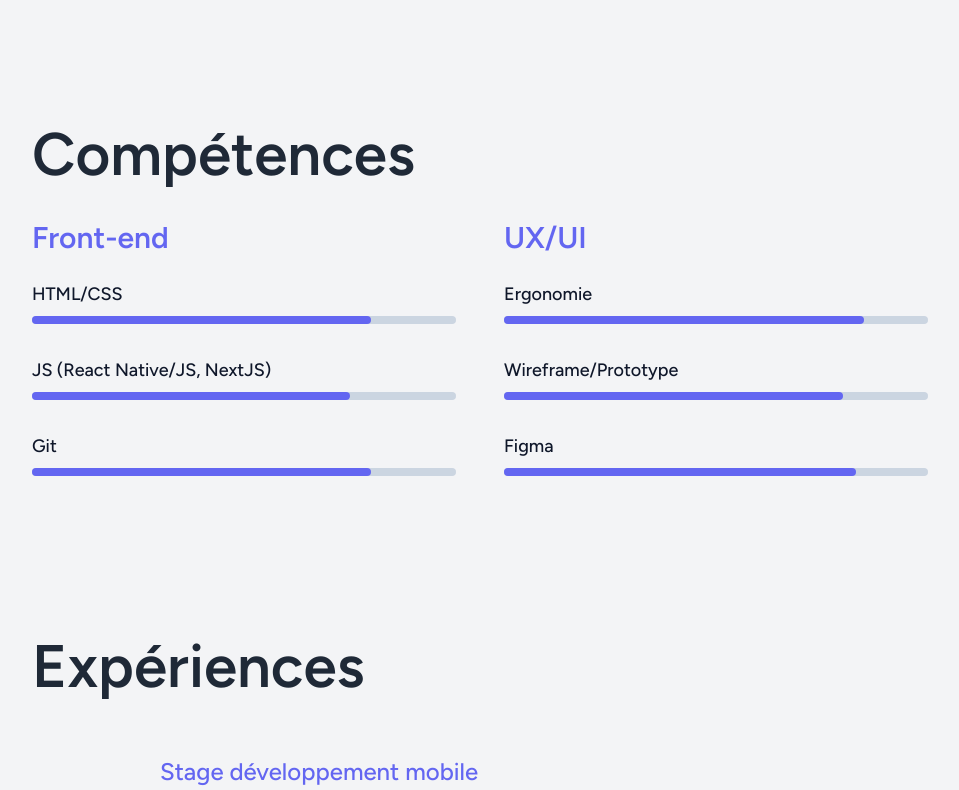
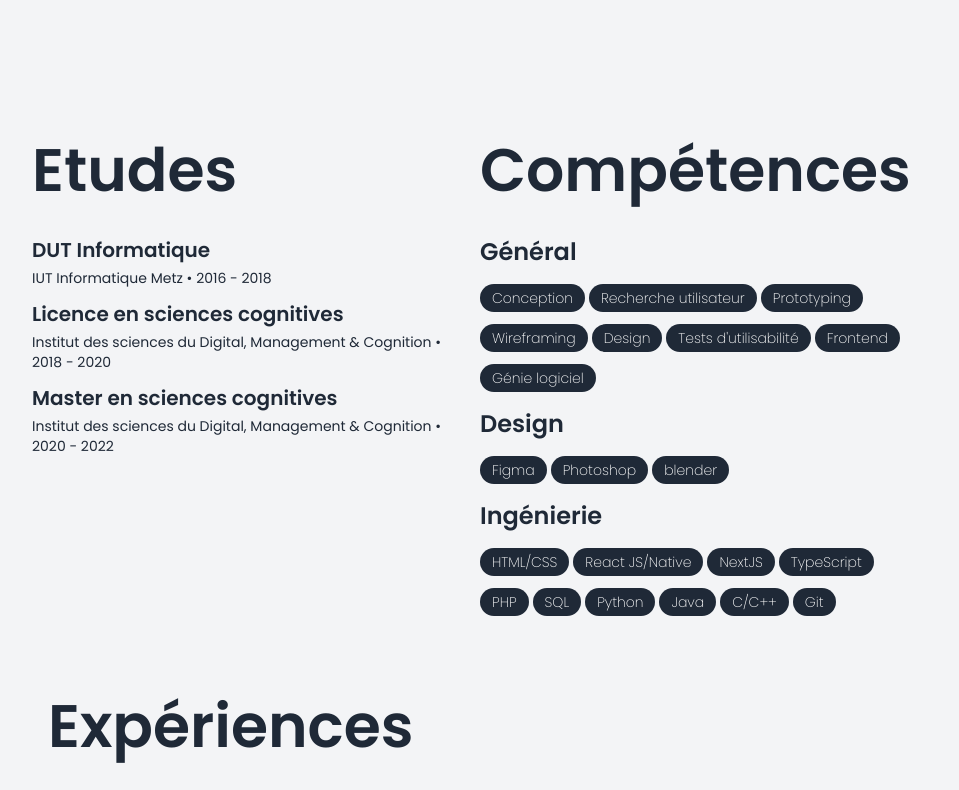
Before and after one commit to Kaohiso/portfolio-nextjs, a Next.js app: page / in a window 1280 px wide. Shown: the part 2100-2890 px from the top of the page, without its empty margins (160-1119 px from the left). Built offline with nearby package versions, Linux system fonts and the light colour scheme; a web font is replaced by a local one.

Commit message:
MAJOR CHANGES: Replacement of services by skills - studies & reorganisation of responsive to manage it from the most parent index.ts & clean code (removal of repetitive and useless div/classname)

```diff
--- a/src/app/components/index.ts
+++ b/src/app/components/index.ts
@@ -3,7 +3,7 @@ import Services from "./sections/Services";
 import Experience from "./sections/experience";
 import Contact from "./sections/contact";
 import Portfolio from "./sections/portfolio";
-import Skills from "./sections/skills";
+import Formation from "./sections/skills";
 import Footer from "./sections/footer";
 import Welcome from "./sections/welcome";
 import About from "./sections/about";
@@ -16,6 +16,6 @@ export {
   Experience,
   Contact,
   Portfolio,
-  Skills,
+  Formation,
   Footer,
 };
--- a/src/app/components/sections/about/index.tsx
+++ b/src/app/components/sections/about/index.tsx
@@ -4,8 +4,8 @@ import "./About.css";
 
 export default function About() {
   return (
-    <section className="h-auto py-20 mx-4">
-      <div className="max-w-4xl mx-4 md:mx-16 lg:mx-auto flex flex-col">
+    <section className="h-screen py-20 mx-4">
+      <div className="flex flex-col">
         <div className="space-y-4">
           <div className="space-y-4">
             <h2 className="text-5xl font-semibold">
@@ -29,13 +29,6 @@ export default function About() {
             </p>
           </div>
         </div>
-        <Image
-          className=""
-          src={"/img/abstract.png"}
-          width={"400"}
-          height={"400"}
-          alt=""
-        />
       </div>
     </section>
   );
--- a/src/app/components/sections/contact/index.tsx
+++ b/src/app/components/sections/contact/index.tsx
@@ -1,18 +1,9 @@
 import React from "react";
-import { MapPinIcon } from "@heroicons/react/24/outline";
 
 export default function Contact() {
   return (
-    <div className="pb-20 mx-4">
-      <div className="h-full py-16">
-        {/**LOCALISATION */}
-        <div className="max-w-4xl mx-auto text-gray-800 p-4">
-          <h1 className="text-6xl font-semibold mb-9">
-            Prenez contact avec moi
-          </h1>
-        </div>
-        {/**MESSAGE */}
-        <div className="max-w-4xl mx-auto p-4">
+    <div className="h-full py-20 text-gray-800 ">
+      <h1 className="text-6xl font-semibold mb-9">Prenez contact avec moi</h1>
       <h2 className="text-xl text-gray-600 font-semibold mb-4 ">
         Envoyer un message
       </h2>
@@ -69,7 +60,5 @@ export default function Contact() {
         </form>
       </div>
     </div>
-      </div>
-    </div>
   );
 }
--- a/src/app/components/sections/experience/index.tsx
+++ b/src/app/components/sections/experience/index.tsx
@@ -2,11 +2,8 @@ import React from "react";
 
 export default function Experience() {
   return (
-    <section className="flex flex-col justify-center py-20 mx-4">
-      <div className="max-w-4xl mx-auto">
-        <h1 className="text-6xl text-gray-800 font-semibold mb-9">
-          Expériences
-        </h1>
+    <section className="flex flex-col justify-center pt-20 mx-4">
+      <h1 className="text-6xl text-gray-800 font-semibold mb-9">Expériences</h1>
       <div className="relative pl-8 sm:pl-32 py-6 group">
         <div className="font-caveat font-medium text-2xl text-indigo-500 mb-1 sm:mb-0">
           Stage développement mobile
@@ -54,8 +51,8 @@ export default function Experience() {
         <div className="text-gray-500">
           <ul>
             <li>
-                Création d'un tableau de bord mobile dédié à la visualisation
-                des budgets des équipes institutaires
+              Création d'un tableau de bord mobile dédié à la visualisation des
+              budgets des équipes institutaires
             </li>
             <li>
               Conduction de tests utilisateurs pour assurer une convivialité
@@ -66,8 +63,8 @@ export default function Experience() {
               pour la gestion des données
             </li>
             <li>
-                Utilisation de React Native avec des React Hooks et intégration
-                de Redux pour le développement front-end
+              Utilisation de React Native avec des React Hooks et intégration de
+              Redux pour le développement front-end
             </li>
             <li>
               Élaboration et rédaction minutieuse d'un cahier des charges
@@ -96,8 +93,8 @@ export default function Experience() {
               synergie optimale
             </li>
             <li>
-                Engagement dans des dialogues approfondis avec les clients afin
-                de saisir pleinement l'essence des projets
+              Engagement dans des dialogues approfondis avec les clients afin de
+              saisir pleinement l'essence des projets
             </li>
             <li>
               Mise en œuvre des 5 phases essentielles de l'UX : exploration,
@@ -134,7 +131,6 @@ export default function Experience() {
           </ul>
         </div>
       </div>
-      </div>
     </section>
   );
-};
+}
--- a/src/app/components/sections/portfolio/index.tsx
+++ b/src/app/components/sections/portfolio/index.tsx
@@ -44,8 +44,7 @@ export default function Portfolio() {
       : images.filter((image) => image.tag === selectedTag);
 
   return (
-    <section className="py-20 mx-4">
-      <div className="max-w-4xl mx-auto text-gray-800 p-4">
+    <section className="pt-20 text-gray-800">
       <h1 className="text-6xl font-semibold mb-9">Portfolio</h1>
       <div className="flex space-x-4 mb-4">
         {tags.map((tag) => (
@@ -65,18 +64,11 @@ export default function Portfolio() {
       </div>
       <Masonry columns={3} spacing={2}>
         {filteredImages.map((image) => (
-            <motion.div
-              key={image.id}
-              whileHover={{ scale: 1.1 }}
-            >
-              <img
-                src={image.src}
-                alt={image.title}
-              />
+          <motion.div key={image.id} whileHover={{ scale: 1.1 }}>
+            <img src={image.src} alt={image.title} />
           </motion.div>
         ))}
       </Masonry>
-      </div>
     </section>
   );
-};
+}
--- /dev/null
+++ b/src/app/components/sections/skills/Study.tsx
@@ -0,0 +1,51 @@
+import React from "react";
+
+export default function Study() {
+  interface EducationItem {
+    date: string;
+    school: string;
+    degree: string;
+  }
+
+  interface EducationItems {
+    data: EducationItem[];
+  }
+
+  const educationData: EducationItem[] = [
+    {
+      date: "2016 - 2018",
+      school: "IUT Informatique Metz",
+      degree: "DUT Informatique",
+    },
+    {
+      date: "2018 - 2020",
+      school: "Institut des sciences du Digital, Management & Cognition",
+      degree: "Licence en sciences cognitives",
+    },
+    {
+      date: "2020 - 2022",
+      school: "Institut des sciences du Digital, Management & Cognition",
+      degree: "Master en sciences cognitives",
+    },
+  ];
+
+  function StudySection({ data }: EducationItems) {
+    return (
+      <div className="space-y-3 pr-5">
+        {data.map((educationItem: EducationItem) => (
+          <div>
+            <div className="text-xl font-semibold mb-1">{educationItem.degree}</div>
+            <div className="text-sm">{educationItem.school} • {educationItem.date}</div>
+          </div>
+        ))}
+      </div>
+    );
+  }
+
+  return (
+    <div>
+      <h1 className="text-6xl font-semibold mb-9">Etudes</h1>
+      <StudySection data={educationData} />
+    </div>
+  );
+}
--- a/src/app/components/sections/skills/index.tsx
+++ b/src/app/components/sections/skills/index.tsx
@@ -1,90 +1,12 @@
 import React, { useState } from "react";
+import Skills from "./skills";
+import Study from "./Study";
 
-export default function Skills() {
+export default function Formation() {
   return (
-    <section className="py-20 mx-4">
-      <div className="max-w-4xl mx-auto">
-        <h1 className="text-6xl font-semibold text-gray-800 mb-9">
-          Compétences
-        </h1>
-        <div className="grid grid-cols-2 gap-12">
-          {/* Column 1: Front-end Skills */}
-          <div>
-            <h3 className="text-3xl font-semibold text-indigo-500 mb-6">
-              Front-end
-            </h3>
-            <div className="mb-8">
-              <h4 className="text-lg font-medium text-slate-900 mb-2">
-                HTML/CSS
-              </h4>
-              <div className="relative h-2 bg-slate-300 rounded-full">
-                <div
-                  className="absolute h-full bg-indigo-500 rounded-full"
-                  style={{ width: "80%" }}
-                ></div>
-              </div>
-            </div>
-            <div className="mb-8">
-              <h4 className="text-lg font-medium text-slate-900 mb-2">
-                JS (React Native/JS, NextJS)
-              </h4>
-              <div className="relative h-2 bg-slate-300 rounded-full">
-                <div
-                  className="absolute h-full bg-indigo-500 rounded-full"
-                  style={{ width: "75%" }}
-                ></div>
-              </div>
-            </div>
-            <div>
-              <h4 className="text-lg font-medium text-slate-900 mb-2">Git</h4>
-              <div className="relative h-2 bg-slate-300 rounded-full">
-                <div
-                  className="absolute h-full bg-indigo-500 rounded-full"
-                  style={{ width: "80%" }}
-                ></div>
-              </div>
-            </div>
-          </div>
-
-          {/* Column 2: UX/UI Skills */}
-          <div>
-            <h3 className="text-3xl font-semibold text-indigo-500 mb-6">
-              UX/UI
-            </h3>
-            <div className="mb-8">
-              <h4 className="text-lg font-medium text-slate-900 mb-2">
-                Ergonomie
-              </h4>
-              <div className="relative h-2 bg-slate-300 rounded-full">
-                <div
-                  className="absolute h-full bg-indigo-500 rounded-full"
-                  style={{ width: "85%" }}
-                ></div>
-              </div>
-            </div>
-            <div className="mb-8">
-              <h4 className="text-lg font-medium text-slate-900 mb-2">
-                Wireframe/Prototype
-              </h4>
-              <div className="relative h-2 bg-slate-300 rounded-full">
-                <div
-                  className="absolute h-full bg-indigo-500 rounded-full"
-                  style={{ width: "80%" }}
-                ></div>
-              </div>
-            </div>
-            <div>
-              <h4 className="text-lg font-medium text-slate-900 mb-2">Figma</h4>
-              <div className="relative h-2 bg-slate-300 rounded-full">
-                <div
-                  className="absolute h-full bg-indigo-500 rounded-full"
-                  style={{ width: "83%" }}
-                ></div>
-              </div>
-            </div>
-          </div>
-        </div>
-      </div>
+    <section className="grid grid-cols-1 lg:grid-cols-2 text-gray-800 pt-20 space-y-20 lg:space-y-0">
+      <Study />
+      <Skills />
     </section>
   );
-};
+}
--- /dev/null
+++ b/src/app/components/sections/skills/skills.tsx
@@ -0,0 +1,73 @@
+import React from "react";
+
+export default function Skills() {
+  interface FabProps {
+    data: string[];
+  }
+
+  interface SectionFab {
+    title: string;
+    data: string[];
+  }
+
+  const generalData: string[] = [
+    "Conception",
+    "Recherche utilisateur",
+    "Prototyping",
+    "Wireframing",
+    "Design",
+    "Tests d'utilisabilité",
+    "Frontend",
+    "Génie logiciel",
+  ];
+
+  const designData: string[] = ["Figma", "Photoshop", "blender"];
+
+  const engineeringData: string[] = [
+    "HTML/CSS",
+    "React JS/Native",
+    "NextJS",
+    "TypeScript",
+    "PHP",
+    "SQL",
+    "Python",
+    "Java",
+    "C/C++",
+    "Git",
+  ];
+
+  const Fab: React.FC<FabProps> = ({ data }) => {
+    return (
+      <div className="space-y-3">
+        {data.map((title: string, index: number) => (
+          <div
+            key={index}
+            className="bg-gray-800 text-white text-sm font-extralight rounded-full inline-block px-3 py-1 mr-1"
+          >
+            {title}
+          </div>
+        ))}
+      </div>
+    );
+  };
+
+  const SectionFab: React.FC<SectionFab> = ({ title, data }) => {
+    return (
+      <div>
+        <h2 className="text-2xl font-semibold mb-1">{title}</h2>
+        <Fab data={data} />
+      </div>
+    );
+  };
+
+  return (
+    <div>
+      <h1 className="text-6xl font-semibold mb-9">Compétences</h1>
+      <div className="space-y-4">
+        <SectionFab title={"Général"} data={generalData} />
+        <SectionFab title={"Design"} data={designData} />
+        <SectionFab title={"Ingénierie"} data={engineeringData} />
+      </div>
+    </div>
+  );
+}
--- a/src/app/components/sections/welcome/index.tsx
+++ b/src/app/components/sections/welcome/index.tsx
@@ -20,13 +20,13 @@ export default function Welcome() {
     >
       {/**TEXT */}
       <motion.div
-        className="h-full font-bold relative z-10 top-40 text-white text-center"
+        className="h-full font-medium relative z-10 top-40 text-white text-center text-6xl lg:text-8xl"
         style={{
           y: textY,
         }}
       >
-        <h1 className="text-5xl lg:text-8xl">Élevez l'expérience</h1>
-        <h1 className="text-5xl lg:text-8xl">dessinez l'avenir</h1>
+        <h1>Élevez l'expérience</h1>
+        <h1>dessinez l'avenir</h1>
       </motion.div>
       {/**BG */}
       <motion.div
--- a/src/app/layout.tsx
+++ b/src/app/layout.tsx
@@ -1,9 +1,15 @@
 import "./globals.css";
 import type { Metadata } from "next";
-import { Figtree } from "next/font/google";
+import { Figtree, Merriweather, Poppins } from "next/font/google";
 
 const josefin_Sans = Figtree({
   style: ["normal"],
+  subsets: ["latin"],
+});
+
+const merriweather = Poppins({
+  style: "normal",
+  weight: ["100", "200", "300", "400", "500", "600", "700", "800", "900"],
   subsets: ["latin"],
 });
 
@@ -19,7 +25,7 @@ export default function RootLayout({
 }) {
   return (
     <html lang="en">
-      <body className={josefin_Sans.className}>{children}</body>
+      <body className={merriweather.className}>{children}</body>
     </html>
   );
 }
--- a/src/app/page.tsx
+++ b/src/app/page.tsx
@@ -9,7 +9,7 @@ import {
   Experience,
   Contact,
   Portfolio,
-  Skills,
+  Formation,
   Footer,
 } from "./components";
 import { ArrowSmallUpIcon } from "@heroicons/react/24/outline";
@@ -52,7 +52,7 @@ const ScrollToTopButton = () => {
     </>
   );
 };
-
+//className="mx-8 md:mx-16 lg:mx-32 "
 export default function Home() {
   return (
     <div>
@@ -60,11 +60,14 @@ export default function Home() {
       <section id="home">
         <Welcome />
       </section>
+
+      {/**CONTENT**/}
+      <div className="mx-4 sm:mx-8 md:mx-16 lg:mx-48" >
         <section id="about">
           <About />
         </section>
         <section id="skill">
-        <Skills />
+          <Formation />
         </section>
         <section id="exp">
           <Experience />
@@ -75,6 +78,8 @@ export default function Home() {
         <section id="contact">
           <Contact />
         </section>
+      </div>
+
       <Footer />
       <ScrollToTopButton />
       {/*<Cursor />*/}
```
Lines whose indentation alone changed are shown as unchanged.
